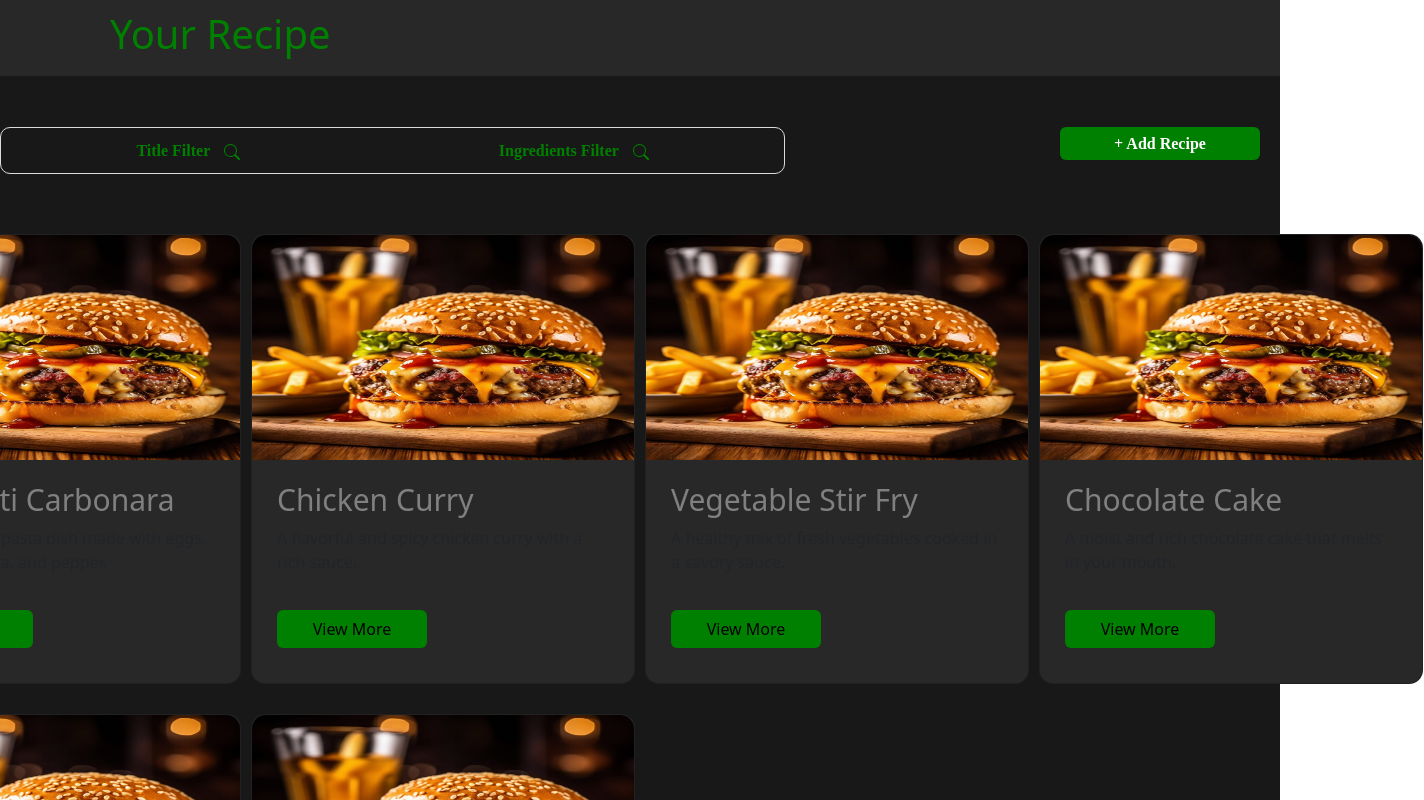
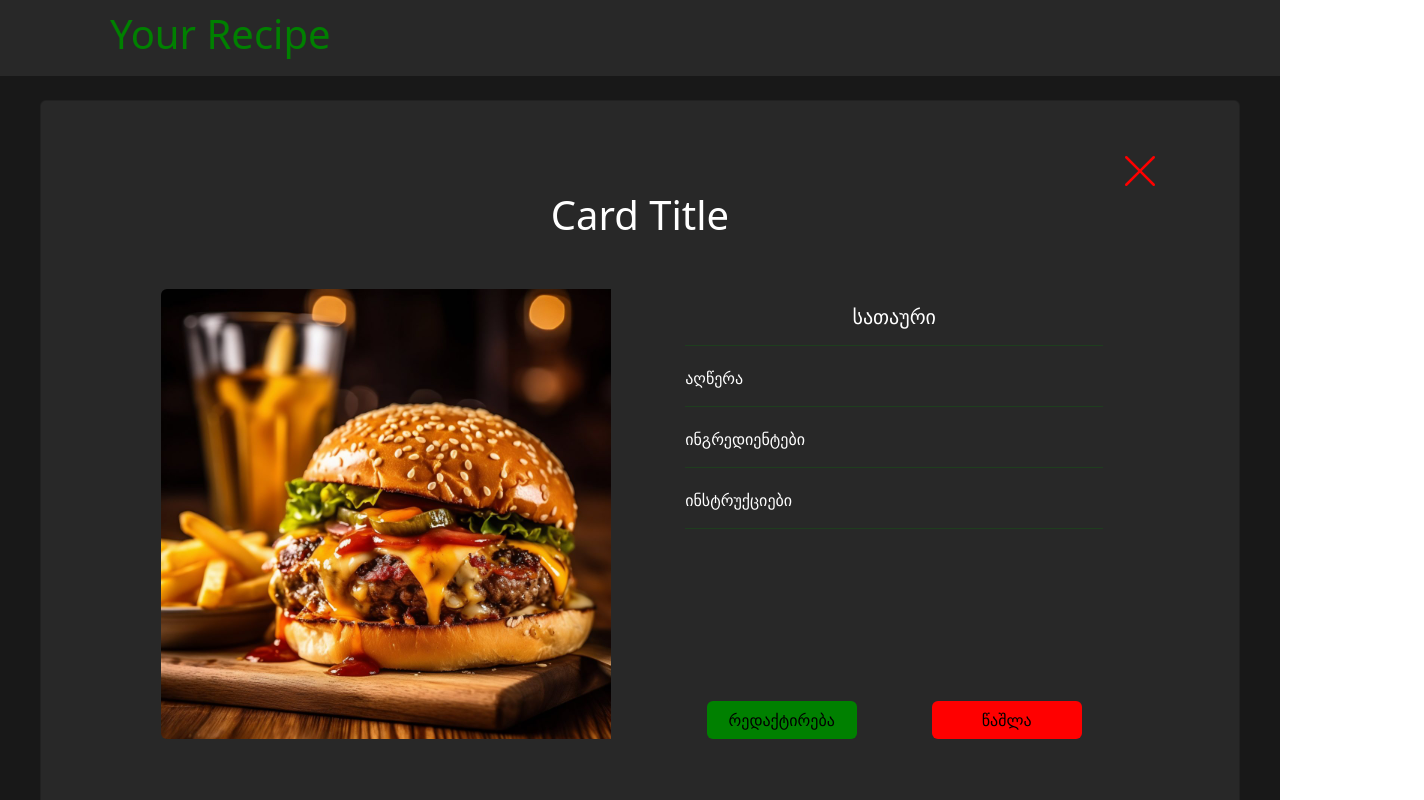
Before and after one commit to KetNanuashvili/RecipeSharingApp, an Angular app: page /recipeDetail/1 in a window 1280 px wide. Before the commit this address led to /. Shown: the top 800 px of the page, 1424 px wide, since content can reach past the window. Built offline with nearby package versions, Linux system fonts and the light colour scheme.

Commit message:
add individual card html side

```diff
--- a/src/app/app.component.html
+++ b/src/app/app.component.html
@@ -1,2 +1,2 @@
 <app-header></app-header>
-<app-main-page-list-of-recipe></app-main-page-list-of-recipe>
+<router-outlet></router-outlet>
--- a/src/app/app.component.ts
+++ b/src/app/app.component.ts
@@ -1,16 +1,23 @@
-import { Component, CUSTOM_ELEMENTS_SCHEMA } from '@angular/core';
-import { RouterOutlet } from '@angular/router';
+import { Component } from '@angular/core';
+import { RouterModule } from '@angular/router';
 import { MainPageListOfRecipeComponent } from './components/main-page-list-of-recipe/main-page-list-of-recipe.component';
+import { RecipeDetailViewComponent } from './components/recipe-detail-view/recipe-detail-view.component';
+import { HeaderComponent } from './components/header/header.component';
 import { RecipesService } from './services/recipes.service';
-import { HeaderComponent } from './components/header/header.component';
+import { routes } from './app.routes';
 
 @Component({
   selector: 'app-root',
-  imports: [ MainPageListOfRecipeComponent, HeaderComponent],
+  standalone: true,
+  imports: [
+    RouterModule,
+    MainPageListOfRecipeComponent,
+    RecipeDetailViewComponent,
+    HeaderComponent,
+  ],
   templateUrl: './app.component.html',
-  styleUrl: './app.component.css',
+  styleUrls: ['./app.component.css'],
   providers: [RecipesService],
-  schemas: [CUSTOM_ELEMENTS_SCHEMA],
 })
 export class AppComponent {
   title = 'my-angular-app';
--- a/src/app/app.config.ts
+++ b/src/app/app.config.ts
@@ -3,5 +3,8 @@ import { provideRouter } from '@angular/router';
 import { routes } from './app.routes';
 
 export const appConfig: ApplicationConfig = {
-  providers: [provideZoneChangeDetection({ eventCoalescing: true }), provideRouter(routes)]
+  providers: [
+    provideZoneChangeDetection({ eventCoalescing: true }),
+    provideRouter(routes),
+  ],
 };
--- a/src/app/app.routes.ts
+++ b/src/app/app.routes.ts
@@ -1,3 +1,9 @@
 import { Routes } from '@angular/router';
+import { MainPageListOfRecipeComponent } from './components/main-page-list-of-recipe/main-page-list-of-recipe.component';
+import { RecipeDetailViewComponent } from './components/recipe-detail-view/recipe-detail-view.component';
 
-export const routes: Routes = [];
+export const routes: Routes = [
+  { path: '', redirectTo: '/mainPage', pathMatch: 'full' },
+  { path: 'mainPage', component: MainPageListOfRecipeComponent },
+  { path: 'recipeDetail/:id', component: RecipeDetailViewComponent },
+];
--- a/src/app/components/main-page-list-of-recipe/main-page-list-of-recipe.component.html
+++ b/src/app/components/main-page-list-of-recipe/main-page-list-of-recipe.component.html
@@ -1,4 +1,4 @@
-<div class="main-page">
+<div class="main-page" >
 
   <div class="bottom-div" >
     <div class="bottom-header">
@@ -29,7 +29,7 @@
               <!-- add listing  -->
               <div class="btn-group">
 
-                <button class="btn  button-texts listing-styles text-color-list" type="button" data-bs-auto-close="false" aria-expanded="false">
+                <button   class="btn  button-texts listing-styles text-color-list" type="button" data-bs-auto-close="false" aria-expanded="false">
                     +
                   Add Recipe
                 </button>
@@ -44,14 +44,14 @@
 
 
     <div class="main-component">
-        <div class="grid-component">
+        <div class="grid-component" >
           <div class="card" *ngFor="let recipe of recipes">
             <img src="{{ recipe.image}}" class="card-img-top" alt="..." />
             <div class="card-body">
              <h5 class="card-title"> {{recipe.title}}</h5>
              <p class="card-description">{{recipe.description}}</p>
 
-             <button class="btn primary" type="submit">View More</button>
+             <button (click)="viewRecipe(recipe.id)" class="btn primary" type="submit">View More</button>
             </div>
           </div>
         </div>
--- a/src/app/components/main-page-list-of-recipe/main-page-list-of-recipe.component.ts
+++ b/src/app/components/main-page-list-of-recipe/main-page-list-of-recipe.component.ts
@@ -1,16 +1,19 @@
 import { Component, OnInit } from '@angular/core';
 import { RecipesService } from '../../services/recipes.service';
 import { CommonModule } from '@angular/common';
+import { Router } from '@angular/router';
 
 @Component({
   selector: 'app-main-page-list-of-recipe',
+  standalone: true,
   imports: [CommonModule ],
   templateUrl: './main-page-list-of-recipe.component.html',
   styleUrl: './main-page-list-of-recipe.component.css'
 })
 export class MainPageListOfRecipeComponent implements OnInit{
   recipes: any [] =[];
-  constructor(private RecipesService : RecipesService){
+
+  constructor(private RecipesService : RecipesService, private router: Router){
 
   }
 
@@ -22,4 +25,8 @@ export class MainPageListOfRecipeComponent implements OnInit{
     //   console.log(element);
     // });
   }
+
+  viewRecipe(id: number): void {
+    this.router.navigate(['/recipeDetail', id]);
+  }
 }
--- /dev/null
+++ b/src/app/components/recipe-detail-view/recipe-detail-view.component.css
@@ -0,0 +1,40 @@
+.card-bodystyle{
+    width: 100%;
+    display: flex;
+    justify-content: center;
+    padding-top: 100px;
+    background-color: #181818;
+}
+.Card-style{
+    background-color: #282828;
+    width: 1200px;
+    display: flex;
+    align-items: center;
+
+}
+.texts-style{
+    color:white;
+}
+:host ::ng-deep .col-md-4{
+    width: 450px;
+}
+hr{
+    color: green;
+    height: 5px;
+}
+.primary{
+    margin-top: 20px;
+    background-color: green;
+    width: 150px;
+    font-size: 16px;
+    color: black;
+}
+.primary2{
+    background-color: red;
+}
+.icon-class {
+    color: red;
+        margin-left: 1000px;
+        margin-top: 50px;
+        cursor: pointer;
+}
--- /dev/null
+++ b/src/app/components/recipe-detail-view/recipe-detail-view.component.html
@@ -0,0 +1,32 @@
+<div class="card-bodystyle">
+
+    <div class="card mb-3 Card-style" >
+        <span class="icon-class"><svg xmlns="http://www.w3.org/2000/svg" width="40" height="40" fill="currentColor" class="bi bi-x-lg" viewBox="0 0 16 16">
+            <path d="M2.146 2.854a.5.5 0 1 1 .708-.708L8 7.293l5.146-5.147a.5.5 0 0 1 .708.708L8.707 8l5.147 5.146a.5.5 0 0 1-.708.708L8 8.707l-5.146 5.147a.5.5 0 0 1-.708-.708L7.293 8z"/>
+          </svg></span>
+
+        <h1 style="color: white; text-align: center; margin-bottom: 50px;">Card Title</h1>
+        <div class=" g-0" style=" display: flex; justify-content: space-between; width: 80%; padding-bottom: 100px;">
+            <div class="col-md-4">
+                <img src="burger.jpg" class="img-fluid rounded-start" alt="...">
+            </div>
+            <div  style="width: 450px; display: flex; flex-direction: column; ">
+                <div class="card-body">
+                <h5 class="card-title texts-style" style="text-align: center;">სათაური</h5>
+               <hr>
+                <p class="card-text texts-style"> აღწერა</p>
+                <hr>
+                <p class="card-text texts-style">ინგრედიენტები </p>
+                <hr>
+                <p class="card-text texts-style" >ინსტრუქციები </p>
+                <hr>
+                </div>
+                <div style="display: flex;  justify-content: space-around; align-items: center;">
+                    <button class="btn primary"> რედაქტირება</button>
+                    <button class="btn primary primary2"> წაშლა</button>
+                </div>
+            </div>
+        </div>
+  </div>
+
+</div>
--- /dev/null
+++ b/src/app/components/recipe-detail-view/recipe-detail-view.component.ts
@@ -0,0 +1,26 @@
+import { Component, OnInit } from '@angular/core';
+import { RecipesService } from '../../services/recipes.service';
+@Component({
+  selector: 'app-recipe-detail-view',
+  imports: [],
+  standalone: true,
+  templateUrl: './recipe-detail-view.component.html',
+  styleUrl: './recipe-detail-view.component.css'
+})
+export class RecipeDetailViewComponent implements OnInit{
+  recipes: any [] =[];
+
+  constructor(private RecipesService : RecipesService){
+
+
+  }
+
+  ngOnInit(){
+    this.recipes= this.RecipesService.getRecipes();
+    console.log(this.recipes);
+
+    // this.recipes.forEach(element => {
+    //   console.log(element);
+    // });
+  }
+}
```
Also changed, not shown: 2 other files (tests, documents, lock files or other folders).
